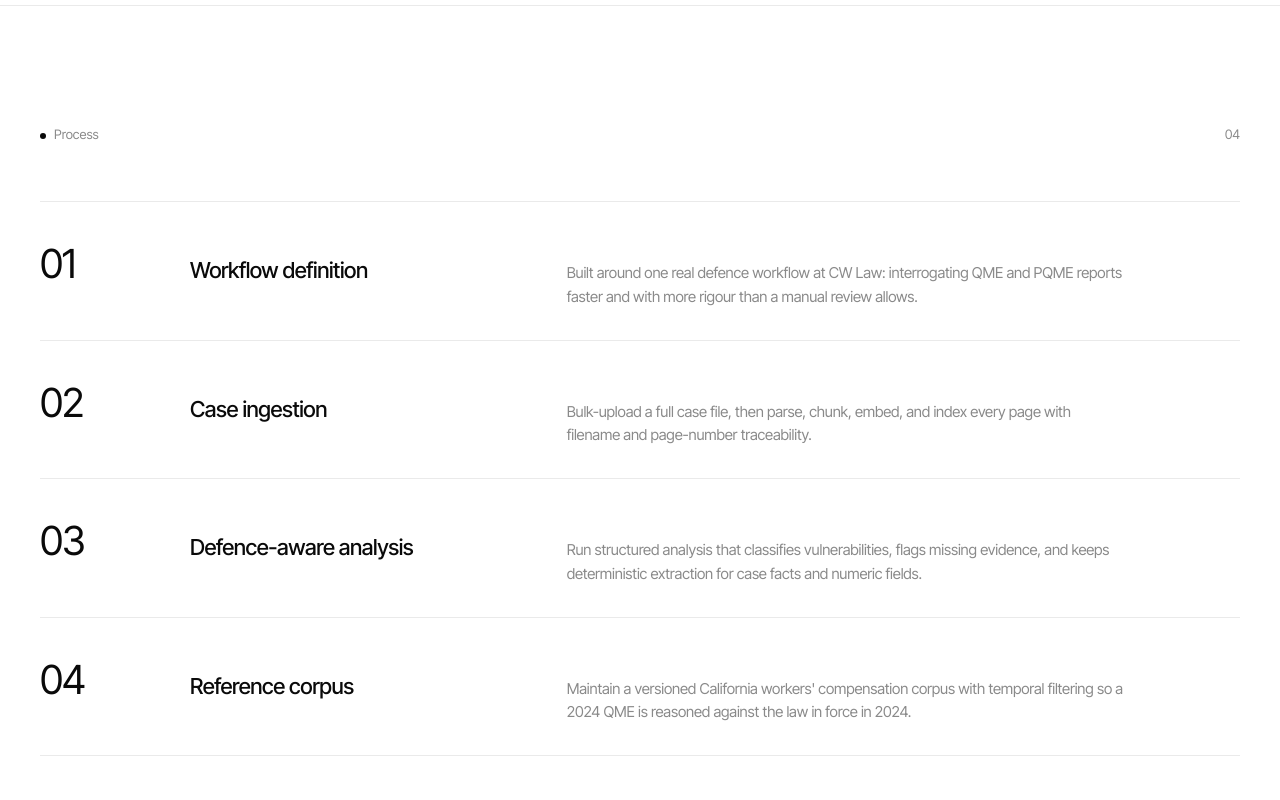
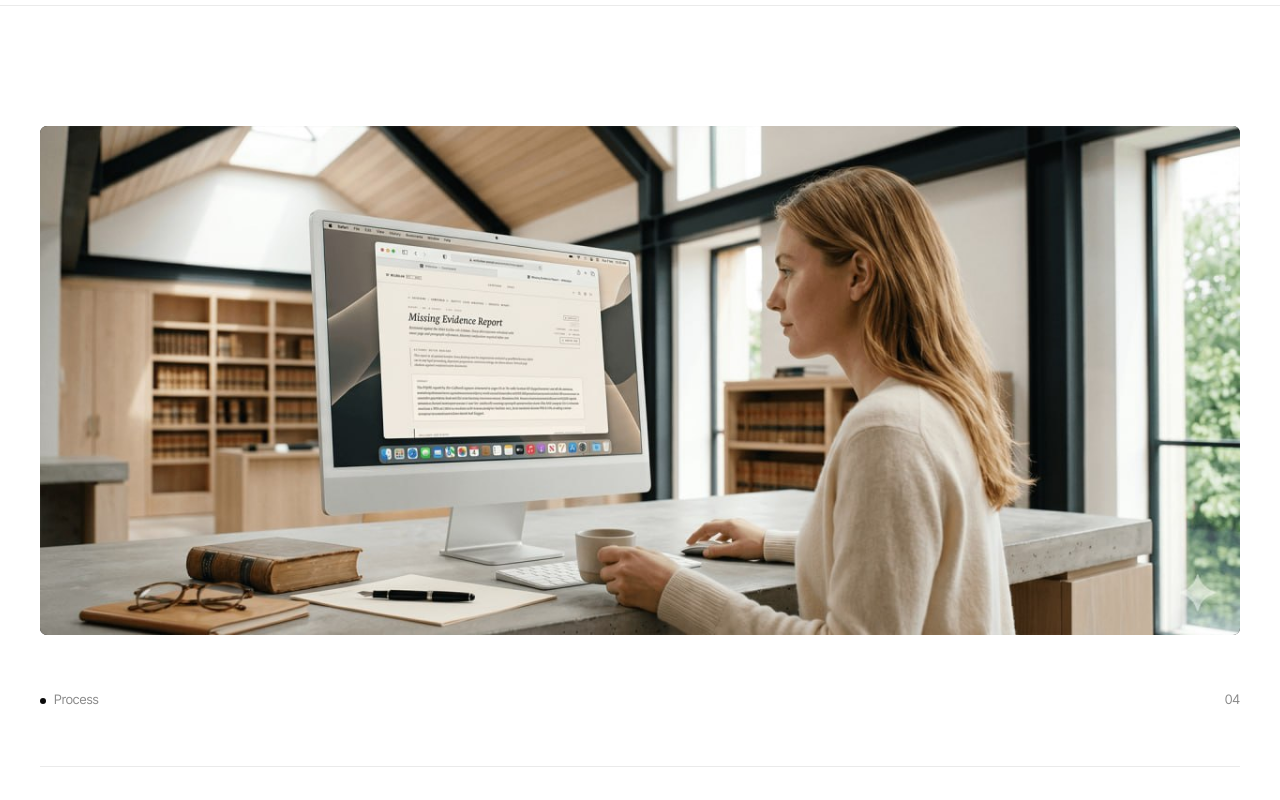
Before and after one commit to benjamingbrown064/benjamin-portfolio, a Next.js app: page /work/wilbolaw in a window 1280 px wide. Shown: the part 4000-4800 px from the top of the page. Built offline with nearby package versions, Linux system fonts and the light colour scheme.

Commit message:
feat: add WilboLaw process image

```diff
--- a/src/app/globals.css
+++ b/src/app/globals.css
@@ -844,6 +844,8 @@ html[data-theme="dark"] .topnav-cs { background: rgba(10,10,10,.82); }
 .cs-detail-grid { display: grid; grid-template-columns: 1fr 1fr; gap: 24px; margin: 0 0 56px; }
 .cs-detail-grid .frame { aspect-ratio: 1 / 1; border-radius: 7px; overflow: hidden; background: #141414; position: relative; }
 .cs-detail-grid .frame img { width: 100%; height: 100%; object-fit: cover; }
+.cs-wide-image { width: 100%; aspect-ratio: 1280 / 543; border-radius: 7px; overflow: hidden; background: #141414; position: relative; margin: 0 0 56px; }
+.cs-wide-image img { width: 100%; height: 100%; object-fit: cover; }
 .cs-stack-grid { display: grid; grid-template-columns: repeat(5,1fr); border-top: 1px solid var(--hair); border-bottom: 1px solid var(--hair); margin-top: 56px; }
 .cs-stack-cell { padding: 28px 24px; position: relative; }
 .cs-stack-cell + .cs-stack-cell::before { content: ""; position: absolute; left: 0; top: 12%; bottom: 12%; width: 1px; background: var(--hair); }
--- a/src/app/work/[slug]/page.tsx
+++ b/src/app/work/[slug]/page.tsx
@@ -200,6 +200,19 @@ export default async function CaseStudyPage({
         {/* Process */}
         <section className="cs-blk">
           <div className="container-x">
+            {p.processImage ? (
+              <Reveal>
+                <div className="cs-wide-image frame" style={{ background: p.processImage.bg || undefined }}>
+                  <Image
+                    src={p.processImage.src}
+                    alt={p.processImage.alt}
+                    fill
+                    sizes="(min-width: 1280px) 1200px, 100vw"
+                    style={{ objectFit: p.processImage.fit || "cover", objectPosition: p.processImage.position || "center center" }}
+                  />
+                </div>
+              </Reveal>
+            ) : null}
             <Reveal>
               <div className="sec-head">
                 <span className="micro">Process</span>
--- a/src/lib/projects.ts
+++ b/src/lib/projects.ts
@@ -36,6 +36,7 @@ export type ProjectCaseStudy = ProjectCard & {
   };
   heroCaption: [string, string];
   detailImages?: { src: string; alt: string }[];
+  processImage?: { src: string; alt: string; fit?: "cover" | "contain"; position?: string; bg?: string };
   challenge: { h: string; p: string };
   solution: { h: string; p: string };
   stack: { k: string; v: string[] }[];
@@ -422,6 +423,12 @@ export const PROJECTS: Record<string, ProjectCaseStudy> = {
       { src: "/assets/wilbolaw-detail-1.jpg", alt: "WilboLaw case details view on desktop in law office" },
       { src: "/assets/wilbolaw-detail-2.jpg", alt: "WilboLaw document and reports view on laptop in law office" },
     ],
+    processImage: {
+      src: "/assets/wilbolaw-process.jpg",
+      alt: "WilboLaw missing evidence report on desktop in law office",
+      fit: "cover",
+      position: "center center",
+    },
     challenge: {
       h: "California workers' compensation defence is brutally document-heavy, and the core work is finding weaknesses in QME and PQME reports before they shape the case.",
       p: "A single file can span hundreds of pages across QME reports, AME reports, treating physician records, imaging, depositions, prior injuries, and employer correspondence, all of it cross-checked against AMA Guides 5th Edition, California Labor Code, CCR Title 8, the 2005 PDRS, and WCAB decisions. General-purpose legal AI is not enough here. If it invents a page number or misstates a source, the output is unusable.",
```
Also changed, not shown: public/assets/wilbolaw-process.jpg (added).
